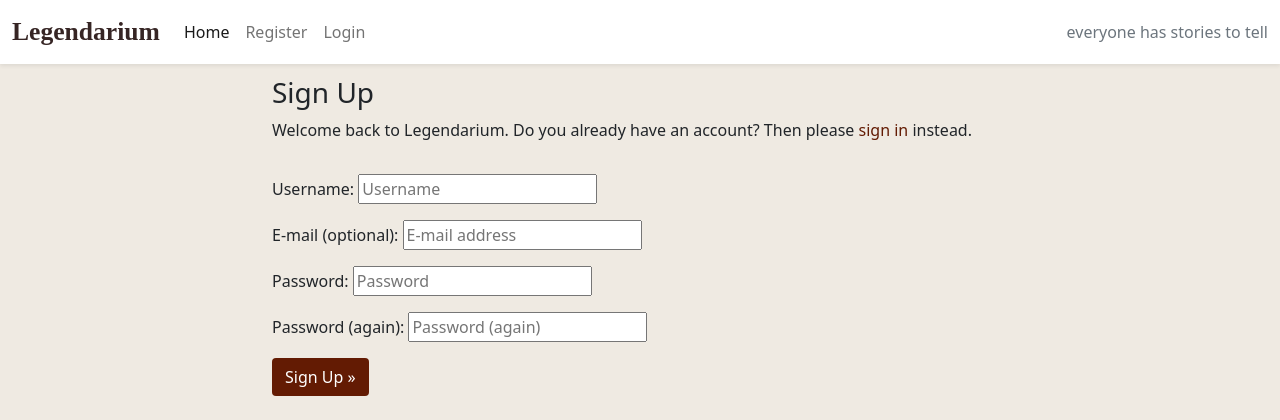
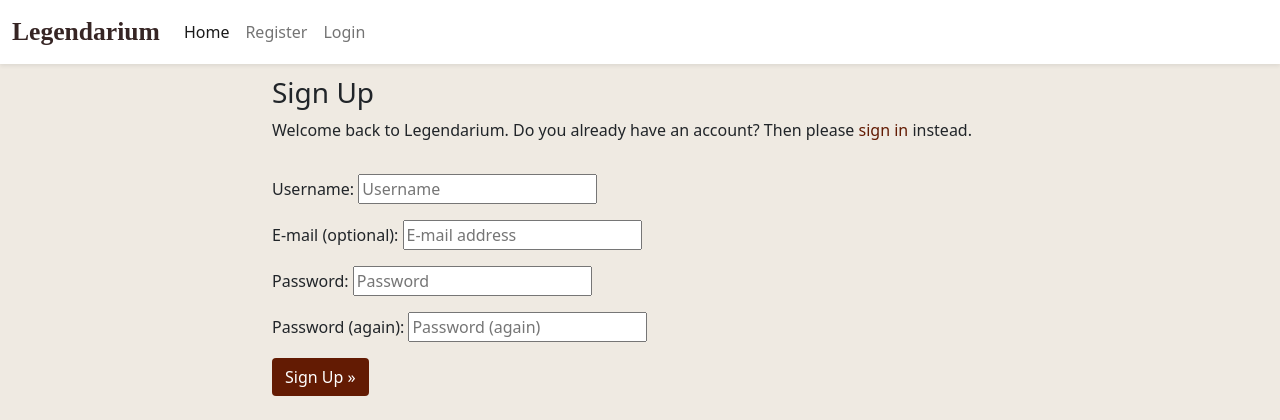
Before and after one commit to Code-Institute-Submissions/Estelindis-legendarium_JanResub, a Django app: page /accounts/signup/ in a window 1280 px wide. Shown: the top 420 px of the page. Run offline with Django 3.2, Linux system fonts and the light colour scheme; some libraries are stand-ins or nearby versions; some web fonts are replaced.

Commit message:
Remove motto from navbar

```diff
--- a/templates/base.html
+++ b/templates/base.html
@@ -44,9 +44,6 @@
                             </li>
                             {% endif %}
                         </ul>
-                        <span class="navbar-text text-muted">
-                        everyone has stories to tell
-                        </span>
                     </div>
                 </div>
             </nav>
```
